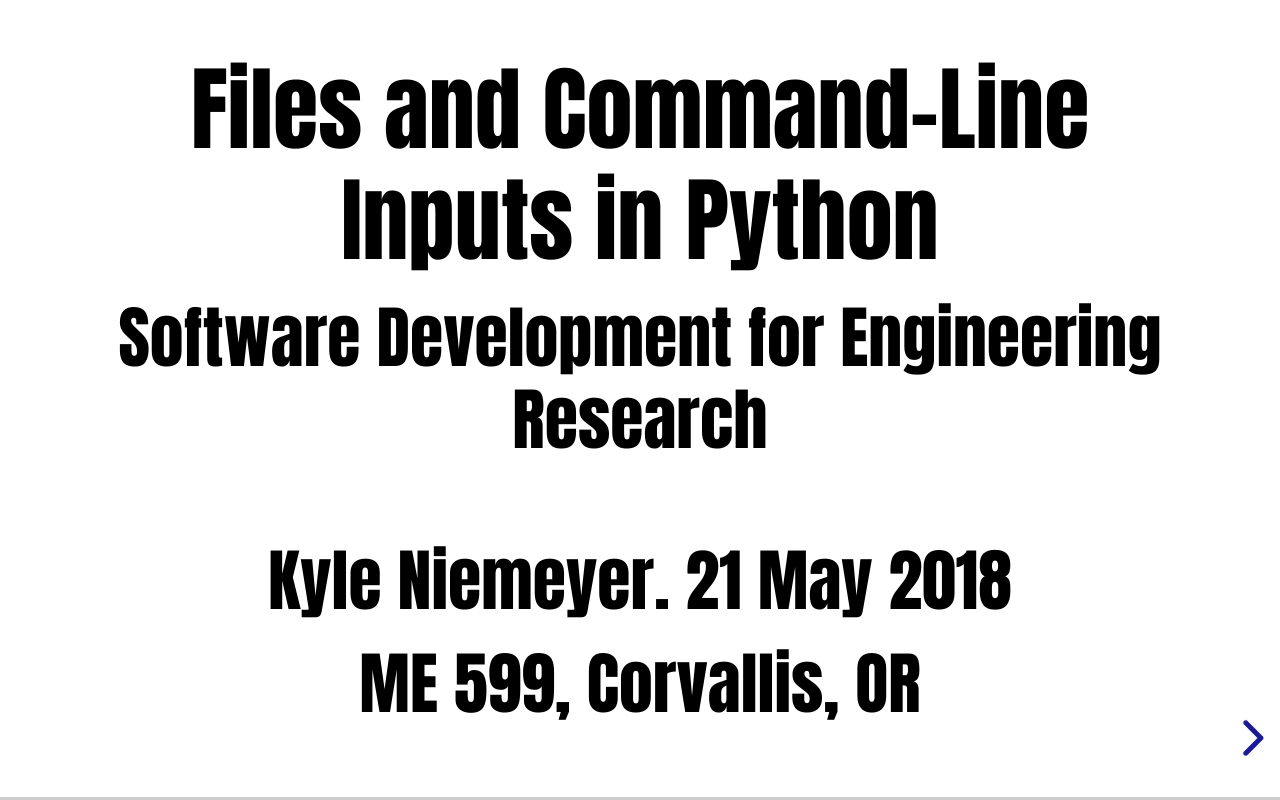
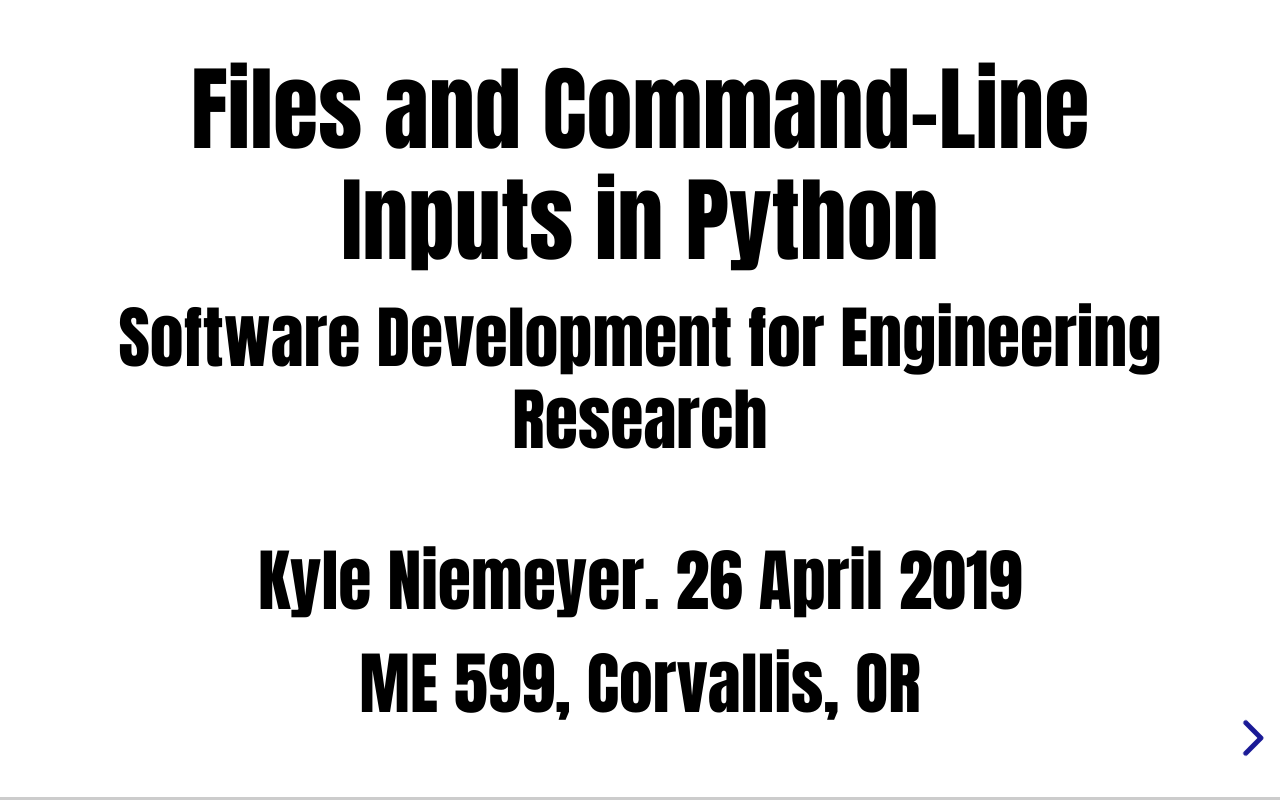
Before and after one commit to SoftwareDevEngResearch/lecture-files-commandline, a website: page index.html in a window 1280 px wide. Drawn offline with nearby package versions, Linux system fonts and the light colour scheme; some packages are replaced by stand-ins of ours; a web font is replaced by a local one.

Commit message:
update lecture for 2019

```diff
--- a/index.html
+++ b/index.html
@@ -48,7 +48,7 @@
                     <h2>Files and Command-Line Inputs in Python</h2>
                     <h3>Software Development for Engineering Research</h3>
                     <br/>
-                    <h3>Kyle Niemeyer. 21 May 2018</h3>
+                    <h3>Kyle Niemeyer. 26 April 2019</h3>
                     <h3>ME 599, Corvallis, OR</h3>
                 </section>
                 <section data-markdown>
```
Lines whose indentation alone changed are shown as unchanged.
